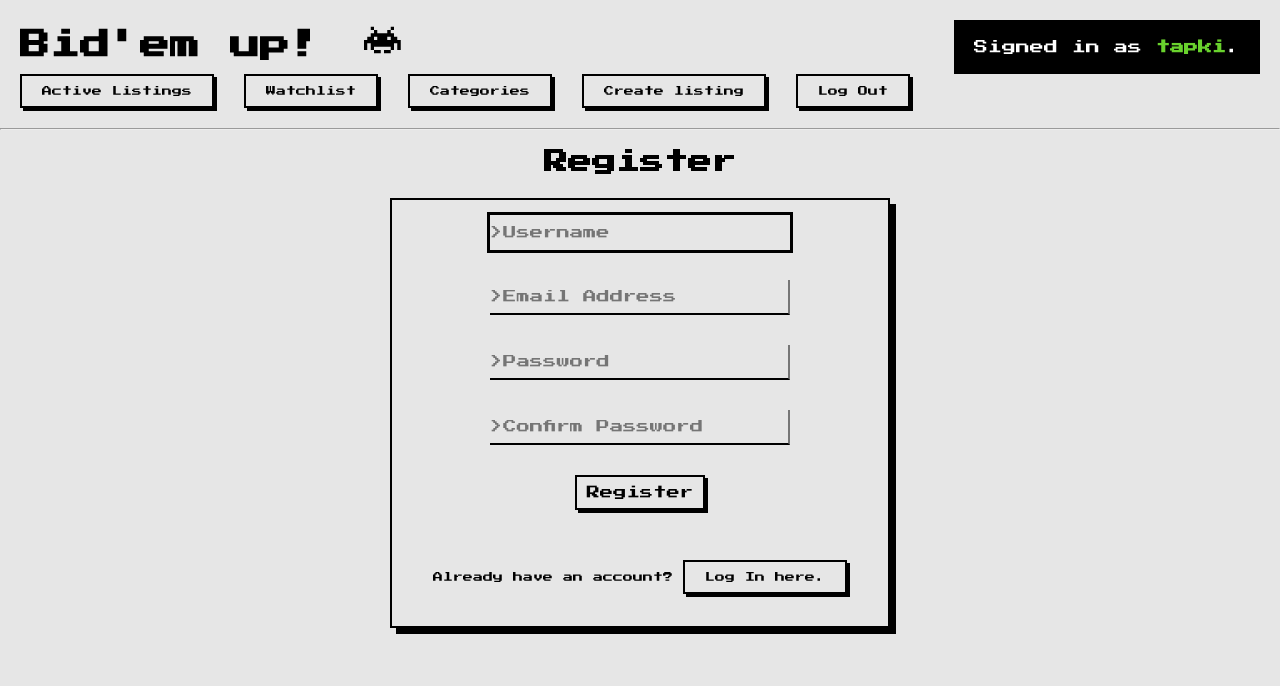
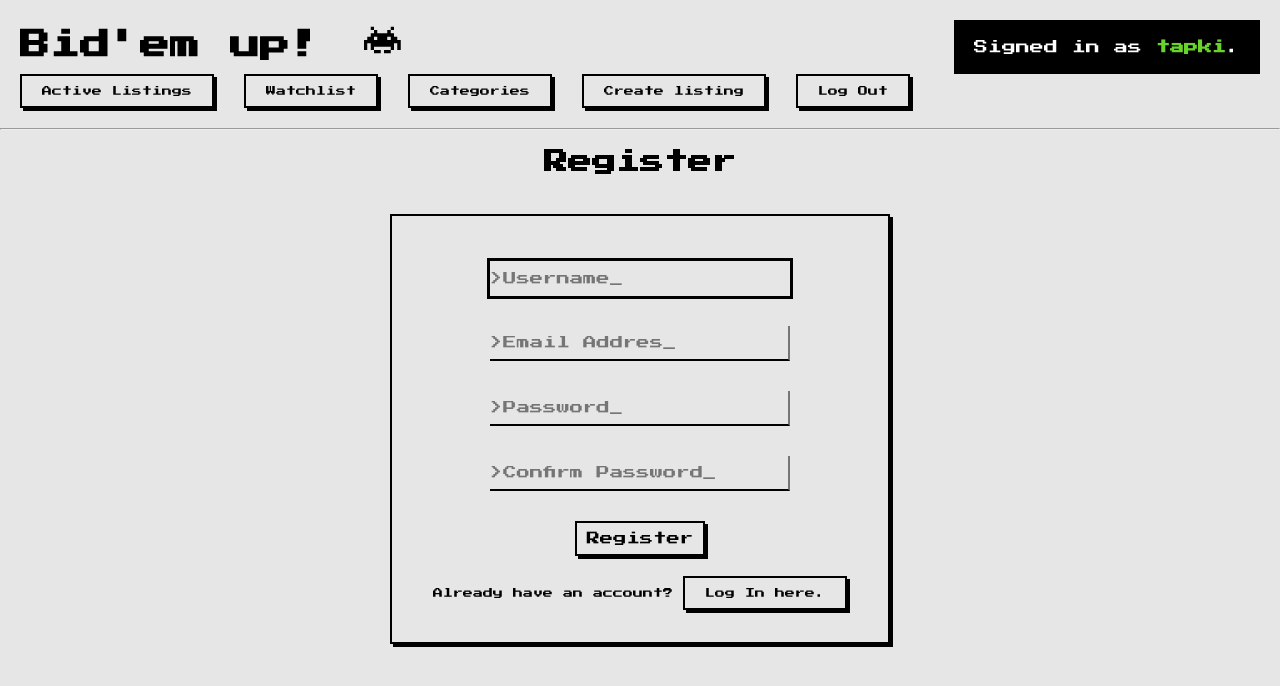
Before and after one commit to shortytapki/auction, a Django app: template auctions/templates/auctions/register.html in a window 1280 px wide. Shown: the top 686 px of the page. Run offline with Django 3.2, Linux system fonts and the light colour scheme; the template is opened without the code that fills it, so the values that code supplies are empty; a user stored in the database is signed in; parts of the project's set-up code (start-up, migrations or seed data) failed here and were passed over; some libraries are stand-ins or nearby versions.

Commit message:
Refactored styling files

```diff
--- /dev/null
+++ b/auctions/static/auctions/general.css
@@ -0,0 +1,50 @@
+@import url('https://fonts.googleapis.com/css2?family=Press+Start+2P&display=swap');
+
+* {
+  margin: 0;
+  padding: 0;
+  box-sizing: border-box;
+}
+
+html {
+  font-size: 62.5%;
+}
+
+body {
+  font-family: 'Press Start 2P', sans-serif;
+  background-color: rgb(230, 230, 230);
+  margin-bottom: 4rem;
+}
+
+h1 {
+  font-size: 3rem;
+  margin-bottom: 1.4rem;
+  display: inline-block;
+}
+
+h2 {
+  font-size: 2.4rem;
+}
+
+h3 {
+  font-size: 2rem;
+  display: block;
+  margin-bottom: 1rem;
+}
+
+.container {
+  margin: 0 auto;
+  max-width: 144rem;
+  padding: 2rem;
+}
+
+.block-body {
+	display: flex;
+  flex-direction: column;
+  gap: 4rem;
+  align-items: center;
+}
+
+.green {
+  color: rgb(105, 210, 45);
+}
--- a/auctions/static/auctions/styles.css
+++ b/auctions/static/auctions/styles.css
@@ -1,33 +1,8 @@
-@import url('https://fonts.googleapis.com/css2?family=Press+Start+2P&display=swap');
+/*
 
-* {
-  margin: 0;
-  padding: 0;
-  box-sizing: border-box;
-}
+  //// HEADER ////
 
-html {
-  font-size: 62.5%;
-}
-
-body {
-  font-family: 'Press Start 2P', sans-serif;
-  background-color: rgb(230, 230, 230);
-  margin-bottom: 4rem;
-  position: relative;
-}
-
-.container {
-  margin: 0 auto;
-  max-width: 144rem;
-  padding: 2rem;
-}
-
-
-h2 {
-    font-size: 2.4rem;
-}
-
+*/
 .logo-box {
   display: flex;
   justify-content: space-between;
@@ -72,57 +81,10 @@ h3 {
   color: #fff;
 }
 
-.nav {
-  display: flex;
-  list-style: none;
-}
-
-.active-listings, .login {
-  display: flex;
-  flex-direction: column;
-  gap: 4rem;
-  align-items: center;
-}
-
-.login {
-  gap: 0rem;
-}
-
 .description-grid {
   display: grid;
   grid-template-columns: repeat(2, 1fr);
   column-gap: 3rem;
-}
-
-.nav {
-  gap: 3rem;
-}
-
-.nav-link:link,
-.nav-link:visited {
-    text-decoration: none;
-    display: inline-block;
-    background-color: transparent;
-    padding: 1rem 2rem;
-    color: #000;
-    transition: all 0.2s ease;
-    box-shadow: 3px 3px 0 #000;
-    border: 2px solid #000;
-}
-
-.nav-link:hover,
-.nav-link:active {
-    cursor: pointer;
-    transform: translateY(-0.5rem);
-    box-shadow: 3px 8px 0 #000;
-}
-
-.listing {
-    border: 2px solid #000;
-    height: 35rem;
-    width: 68.5rem;
-    padding: 2rem;
-    box-shadow: 6px 6px 0 #000;
 }
 
 .description {
@@ -140,34 +102,16 @@ h3 {
   font-size: 2.4rem;
 }
 
-.price,
-.user {
-  color: rgb(105, 210, 45);
-}
-
-@keyframes move {
-    0% {
-        transform: translateX(0);
-    }
-
-    100% {
-        transform: translateX(4rem);
-    }
-}
-
 /*
   FORM
 
 */
 
-
-
 .form {
+  padding: 3rem 0;
   width: 50rem;
   text-align: center;
   height: 30rem;
-  border: 2px solid #000;
-  box-shadow: 6px 6px 0 #000;
 }
 
 .form-big {
@@ -193,14 +137,16 @@ input:focus {
 
 input[type="submit"] {
   width: 13rem;
-  transition: all 0.3s ease;
-  border: 2px solid #000;
-  box-shadow: 3px 3px 0 #000;
-  margin-bottom: 5rem;
+  transition: all 0.1s ease;
+  margin-bottom: 2rem;
 }
 
 input[type="submit"]:hover {
   cursor: pointer;
-  transform: translateY(-0.5rem);
-  box-shadow: 3px 8px 0 #000;
+  transform: translateY(-5px);
 }
+
+input[type="submit"]:active {
+  cursor: pointer;
+  transform: translateY(-1px);
+}
--- /dev/null
+++ b/auctions/static/auctions/ui.css
@@ -0,0 +1,4 @@
+.box {
+	border: 2px solid #000;
+	box-shadow: 3px 3px 0 #000;
+}
--- a/auctions/templates/auctions/layout.html
+++ b/auctions/templates/auctions/layout.html
@@ -4,13 +4,15 @@
 <html lang="en">
   <head>
     <title>{% block title %}Bid'em up!{% endblock %}</title>
+    <link rel="shortcut icon" type="image/png" href="{% static 'auctions/favicon.ico' %}"/>
     <!-- <link rel="stylesheet" href="https://stackpath.bootstrapcdn.com/bootstrap/4.4.1/css/bootstrap.min.css" integrity="sha384-Vkoo8x4CGsO3+Hhxv8T/Q5PaXtkKtu6ug5TOeNV6gBiFeWPGFN9MuhOf23Q9Ifjh" crossorigin="anonymous"> -->
+    <link href="{% static 'auctions/ui.css' %}" rel="stylesheet" />
+    <link href="{% static 'auctions/general.css' %}" rel="stylesheet" />
     <link href="{% static 'auctions/styles.css' %}" rel="stylesheet" />
   </head>
   <body>
     <div class="container">
       <header>
-
           <div class="logo-box">
               <div>
                   <h1>Bid'em up!</h1>
@@ -21,33 +23,33 @@
                   />
                 </div>
                 <div class="authenticated">
-                    {% if user.is_authenticated %} Signed in as&nbsp;<strong class="user">{{ user.username }}</strong>.
+                    {% if user.is_authenticated %} Signed in as&nbsp;<strong class="green">{{ user.username }}</strong>.
                     {% else %}Not signed in.{% endif %}
                 </div>
             </div>
             <ul class="nav">
                 <li class="nav-item">
-                    <a class="nav-link" href="{% url 'index' %}">Active Listings</a>
+                    <a class="link box" href="{% url 'index' %}">Active Listings</a>
                 </li>
                 {% if user.is_authenticated %}
                 <li class="nav-item">
-                    <a class="nav-link" href="#">Watchlist</a>
+                    <a class="link box" href="#">Watchlist</a>
                 </li>
                 <li>
-                    <a class="nav-link" href="#">Categories</a>
+                    <a class="link box" href="#">Categories</a>
                 </li>
                 <li class="nav-item">
-                    <a class="nav-link" href="{% url 'create' %}">Create listing</a>
+                    <a class="link box" href="{% url 'create' %}">Create listing</a>
                 </li>
                 <li class="nav-item">
-                    <a class="nav-link" href="{% url 'logout' %}">Log Out</a>
+                    <a class="link box" href="{% url 'logout' %}">Log Out</a>
                 </li>
                 {% else %}
                 <li class="nav-item">
-                    <a class="nav-link" href="{% url 'login' %}">Log In</a>
+                    <a class="link box" href="{% url 'login' %}">Log In</a>
                 </li>
                 <li class="nav-item">
-                    <a class="nav-link" href="{% url 'register' %}">Register</a>
+                    <a class="link box" href="{% url 'register' %}">Register</a>
                 </li>
                 {% endif %}
             </ul>
--- a/auctions/templates/auctions/register.html
+++ b/auctions/templates/auctions/register.html
@@ -1,29 +1,29 @@
 {% extends "auctions/layout.html" %}
 
 {% block body %}
-    <div class="container login">
+    <div class="container block-body">
         <h2>Register</h2>
 
     {% if message %}
         <div>{{ message }}</div>
     {% endif %}
 
-    <form action="{% url 'register' %}" method="post" class="form form-big">
+    <form action="{% url 'register' %}" method="post" class="form form-big box">
         {% csrf_token %}
-        <div class="form-group">
-            <input class="form-control" autofocus type="text" name="username" placeholder=">Username">
+        <div>
+            <input autofocus type="text" name="username" placeholder=">Username_">
         </div>
-        <div class="form-group">
-            <input class="form-control" type="email" name="email" placeholder=">Email Address">
+        <div>
+            <input type="email" name="email" placeholder=">Email Addres_">
         </div>
-        <div class="form-group">
-            <input class="form-control" type="password" name="password" placeholder=">Password">
+        <div>
+            <input type="password" name="password" placeholder=">Password_">
         </div>
-        <div class="form-group">
-            <input class="form-control" type="password" name="confirmation" placeholder=">Confirm Password">
+        <div>
+            <input type="password" name="confirmation" placeholder=">Confirm Password_">
         </div>
-        <input class="btn btn-primary" type="submit" value="Register"><br>
-        Already have an account? <a href="{% url 'login' %}" class="nav-link">Log In here.</a>
+        <input type="submit" value="Register" class="link box"><br>
+        Already have an account? <a href="{% url 'login' %}" class="link box">Log In here.</a>
     </form>
 
     </div>
```
Also changed, not shown: other parts of auctions/static/auctions/styles.css (+49 -15 lines), auctions/templates/auctions/index.html (+3 -4 lines), auctions/templates/auctions/login.html (+4 -4 lines), auctions/static/auctions/favicon.ico (added), db.sqlite3.
